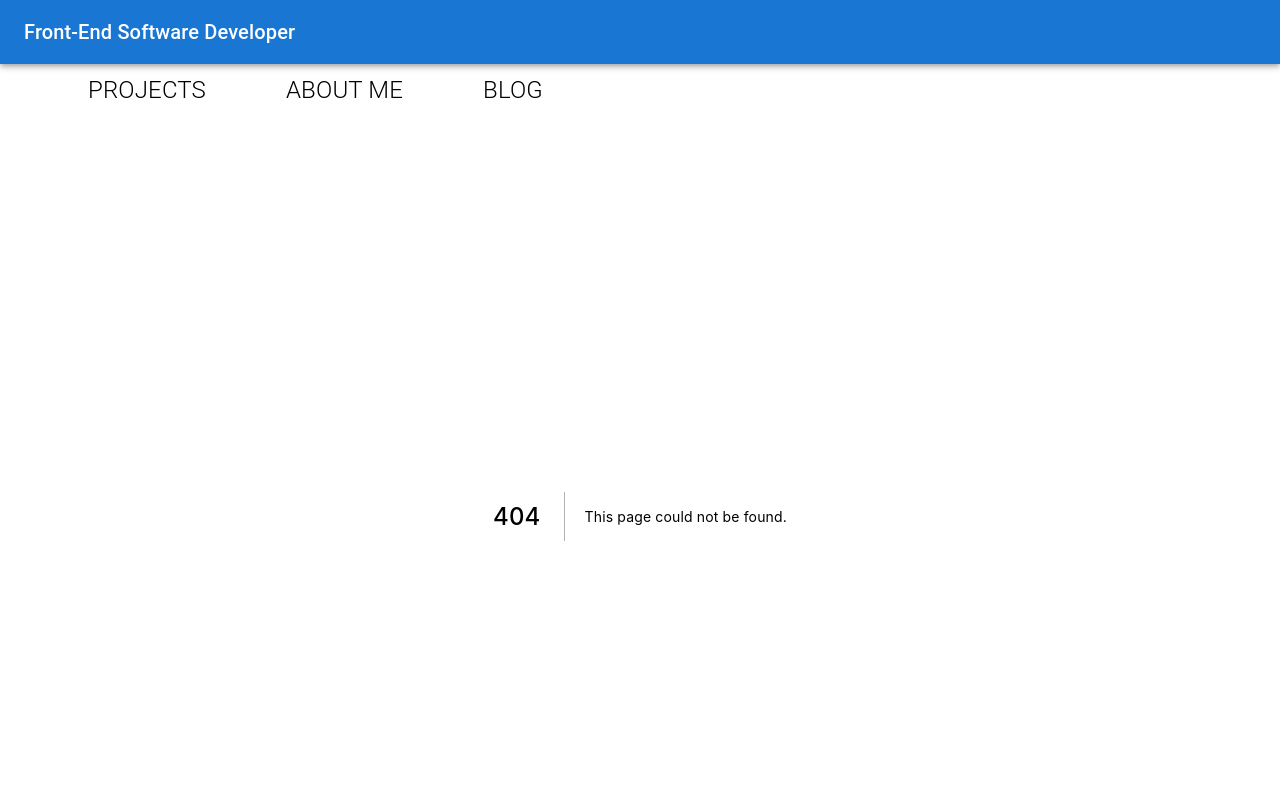
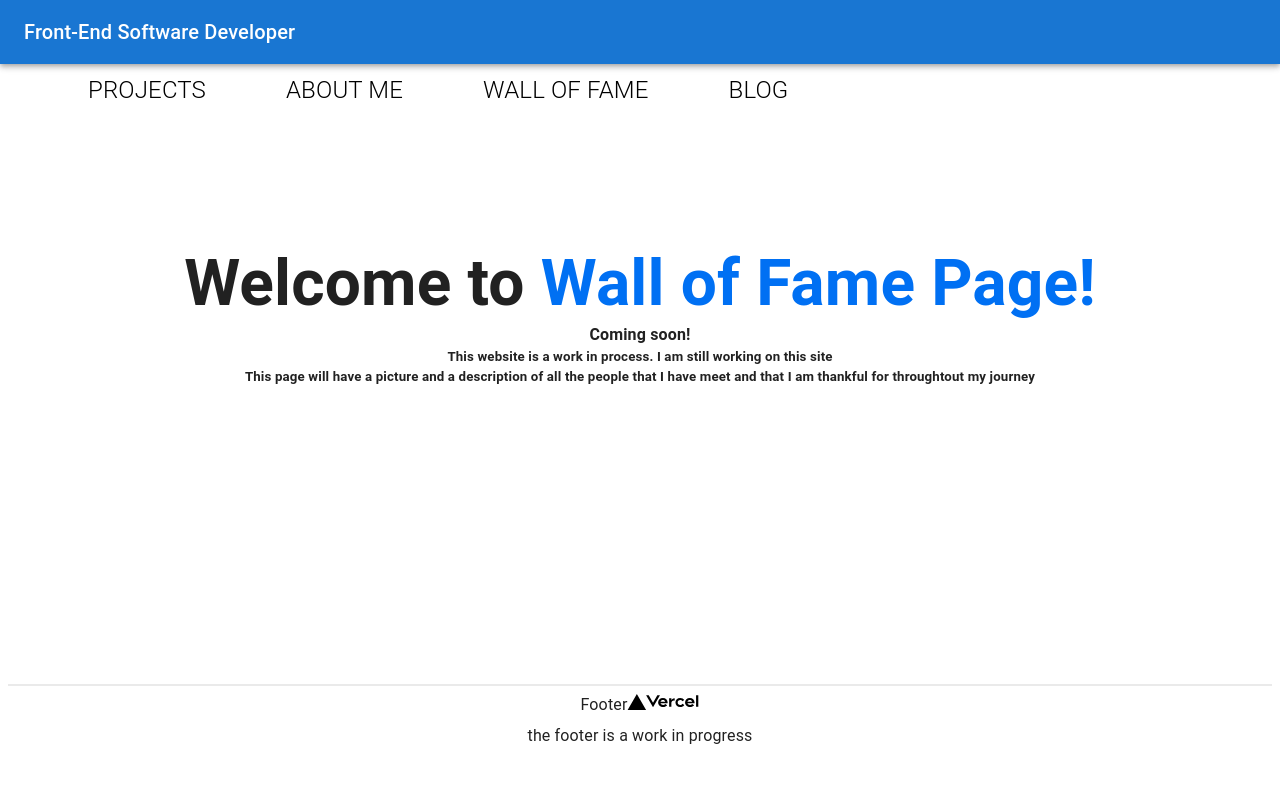
Before and after one commit to raycastillo3/myPortfolio, a Next.js app: page /wallOfFame in a window 1280 px wide. Before the commit this address had no page. Shown: the top 800 px of the page. Built offline with nearby package versions, Linux system fonts and the light colour scheme.

Commit message:
newWebpageAdded

```diff
--- a/components/HamburgerDropDown.js
+++ b/components/HamburgerDropDown.js
@@ -19,9 +19,15 @@ export default function HamburgerDropDown (){
                      <a className={styles.navlink}>Projects</a>
                  </Link>
              </li>
+
              <li className={styles.navitem}>
                  <Link href='/about'>
                      <a className={styles.navlink}>About Me</a>
+                 </Link>
+             </li>
+             <li className={styles.navitem}>
+                 <Link href='/wallOfFame'>
+                     <a className={styles.navlink}>Wall of Fame</a>
                  </Link>
              </li>
              <li className={styles.navitem}>
@@ -36,6 +42,7 @@ export default function HamburgerDropDown (){
              <span className={styles.bar}></span>
              <span className={styles.bar}></span>
              <span className={styles.bar}></span>
+             <span className={styles.bar}></span>
          </button>
          </nav>
      </header>
--- a/components/styles.js
+++ b/components/styles.js
@@ -48,6 +48,9 @@ const useStyles = makeStyles((theme) =>({
   },
   myName: {
       fontFamily: 'serif'
+  },
+  link: {
+      textDecoration: 'none'
   }
 }))
 
--- /dev/null
+++ b/pages/wallOfFame.js
@@ -0,0 +1,31 @@
+import styles from '../styles/Home.module.css'
+import Head from 'next/head'
+import { CssBaseline } from '@mui/material'
+
+
+export default function wallOfFame () {
+    return (
+
+    <div className={styles.container}>
+      <Head>
+        <title> Wall of Fame</title>
+        <meta name="description"/>
+      </Head>
+
+      <main className={styles.main}>
+      <CssBaseline/>
+
+        <h3 className={styles.title}>
+          Welcome to <a>Wall of Fame Page!</a>
+        </h3>
+        <h4> Coming soon! </h4>
+        <h5> This website is a work in process. I am still working on this site </h5>
+        <h5 > This page will have a picture and a description of all the people that I have meet and that I am thankful for throughtout my journey </h5>
+
+
+      </main>
+</div>
+    )
+
+
+}
```
Also changed, not shown: pages/index.js (+5 -2 lines).
